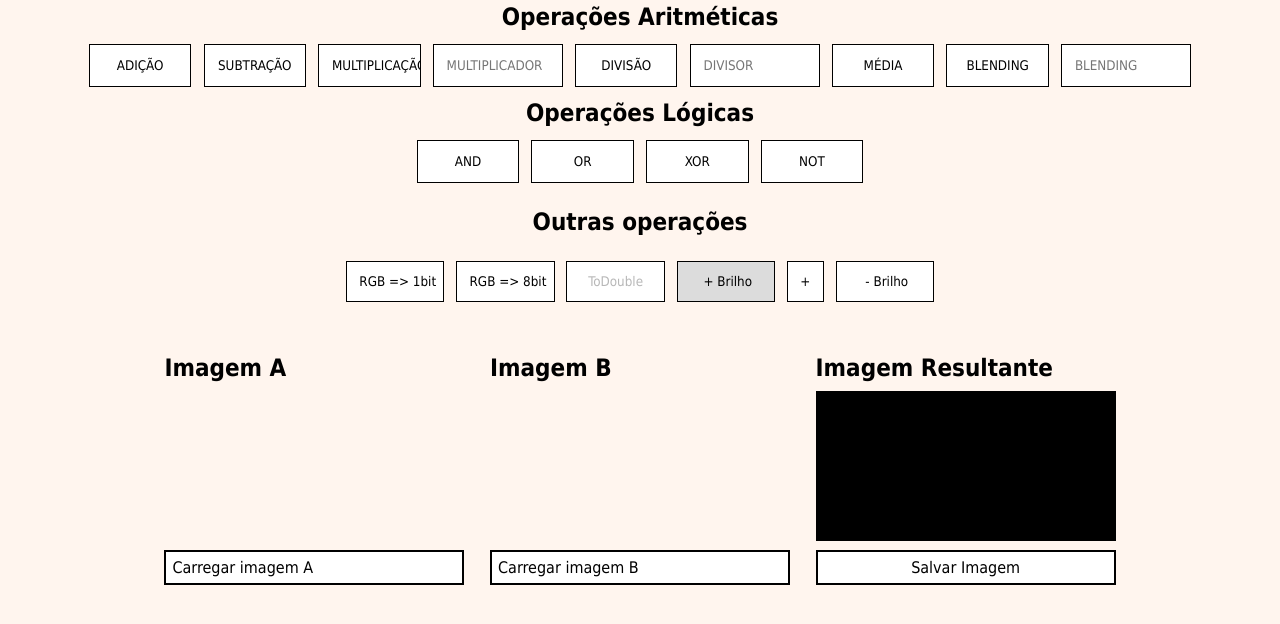
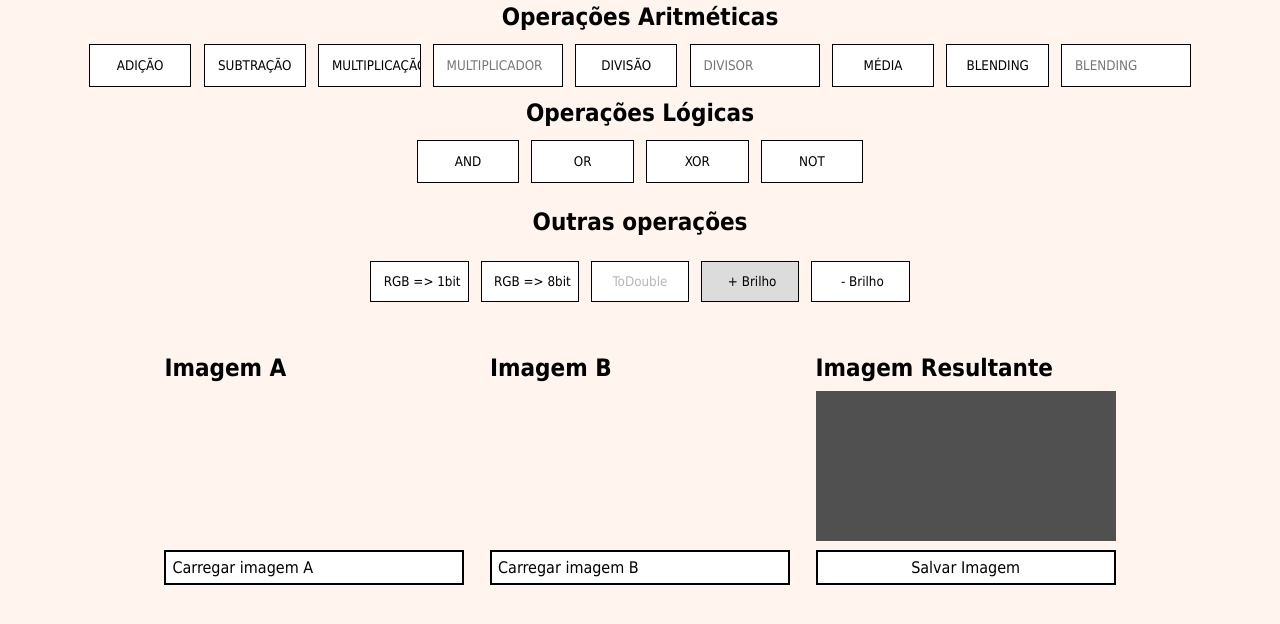
Before and after one commit to UriasDRosa/Processamento-de-imagens, a plain HTML site: page Aplicativo de Imagens/Ex8.html in a window 1280 px wide. Both pictures are taken after a click on the button "+ Brilho". Shown: the part 104-728 px from the top of the page. Drawn offline with Linux system fonts and the light colour scheme.

Commit message:
Add files via upload

```diff
--- a/Aplicativo de Imagens/Ex8.html
+++ b/Aplicativo de Imagens/Ex8.html
@@ -37,7 +37,6 @@
             <input type="button" onclick="EightBit()" value="RGB => 8bit">
             <input type="button" value="ToDouble" disabled>
             <input type="button" onclick="BrilhoH()" value=" + Brilho">
-            <input type="button" onclick="maisB()" id="mais" style="width: 3%; text-align: center; display: none;"  value="+">
             <input type="button" onclick="BrilhoL()" value=" - Brilho">
         </div>
     </div>
--- a/Aplicativo de Imagens/Ex8.js
+++ b/Aplicativo de Imagens/Ex8.js
@@ -682,15 +682,15 @@ function BrilhoH(){
   const imageData2 = context2.getImageData(0, 0, canvas2.width, canvas2.height);
   const imageData3 = context3.createImageData(canvas1.width, canvas1.height);
   for (let i = 0; i < imageData1.data.length; i += 4) {
-    imageData3.data[i] = imageData1.data[i];
+    imageData3.data[i] = imageData1.data[i] + 80;
     if (imageData3.data[i] > 255) imageData3[i] = 255;
     else if (imageData3.data[i] < 0) imageData3[i] = 0;
 
-    imageData3.data[i + 1] = imageData1.data[i + 1];
+    imageData3.data[i + 1] = imageData1.data[i + 1] + 80;
     if (imageData3.data[i + 1] > 255) imageData3[i + 1] = 255;
     else if (imageData3.data[i + 1] < 0) imageData3[i + 1] = 0;
 
-    imageData3.data[i + 2] = imageData1.data[i + 2];
+    imageData3.data[i + 2] = imageData1.data[i + 2] + 80;
     if (imageData3.data[i + 2] > 255) imageData3[i + 2] = 255;
     else if (imageData3.data[i + 2] < 0) imageData3[i + 2] = 0;
 
@@ -699,21 +699,28 @@ function BrilhoH(){
 
   // Desenha a imagem resultante no terceiro canvas
   context3.putImageData(imageData3, 0, 0);
-  const botaoMais = document.getElementById('mais')
-  botaoMais.style.display = '';
+
 }
 
-function maisB(){
-  for (let i = 0; i < imageData3.data.length; i += 4) {
-    imageData3.data[i] = imageData3.data[i] + 250;
+function BrilhoL(){
+  // Define as dimensões do terceiro canvas
+  canvas3.width = canvas1.width;
+  canvas3.height = canvas1.height;
+
+  // Soma as duas imagens pixel a pixel
+  const imageData1 = context1.getImageData(0, 0, canvas1.width, canvas1.height);
+  const imageData2 = context2.getImageData(0, 0, canvas2.width, canvas2.height);
+  const imageData3 = context3.createImageData(canvas1.width, canvas1.height);
+  for (let i = 0; i < imageData1.data.length; i += 4) {
+    imageData3.data[i] = imageData1.data[i] - 80;
     if (imageData3.data[i] > 255) imageData3[i] = 255;
     else if (imageData3.data[i] < 0) imageData3[i] = 0;
 
-    imageData3.data[i + 1] = imageData3.data[i + 1] + 250;
+    imageData3.data[i + 1] = imageData1.data[i + 1] - 80;
     if (imageData3.data[i + 1] > 255) imageData3[i + 1] = 255;
     else if (imageData3.data[i + 1] < 0) imageData3[i + 1] = 0;
 
-    imageData3.data[i + 2] = imageData3.data[i + 2] + 250;
+    imageData3.data[i + 2] = imageData1.data[i + 2] - 80;
     if (imageData3.data[i + 2] > 255) imageData3[i + 2] = 255;
     else if (imageData3.data[i + 2] < 0) imageData3[i + 2] = 0;
 
@@ -722,4 +729,5 @@ function maisB(){
 
   // Desenha a imagem resultante no terceiro canvas
   context3.putImageData(imageData3, 0, 0);
+
 }
```
